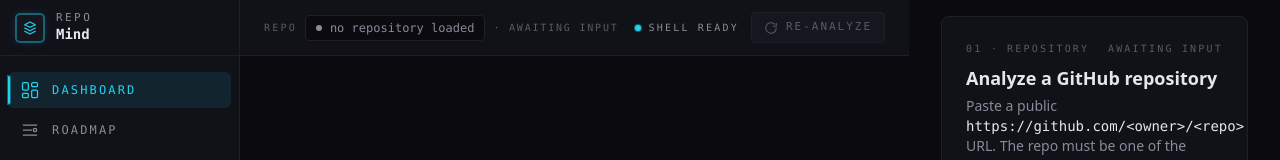
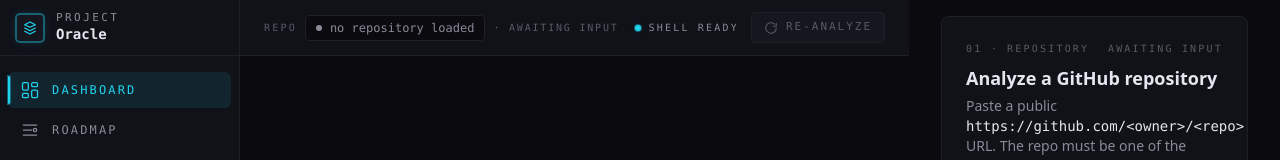
Before and after one commit to MrBanzz/projectoracle, a Next.js app: page / in a window 1280 px wide. Shown: the top 160 px of the page. Built offline with nearby package versions, Linux system fonts and the light colour scheme.

Commit message:
chore: rename sidebar branding to ProjectOracle

```diff
--- a/components/shell/Sidebar.tsx
+++ b/components/shell/Sidebar.tsx
@@ -99,10 +99,10 @@ export function Sidebar({ items = DEFAULT_ITEMS, className }: SidebarProps) {
         </span>
         <div className="hidden min-w-0 flex-col leading-tight lg:flex">
           <span className="truncate font-mono text-[11px] uppercase tracking-[0.22em] text-text-muted">
-            Repo
+            Project
           </span>
           <span className="truncate font-mono text-sm font-semibold text-text-primary">
-            Mind
+            Oracle
           </span>
         </div>
       </div>
```
